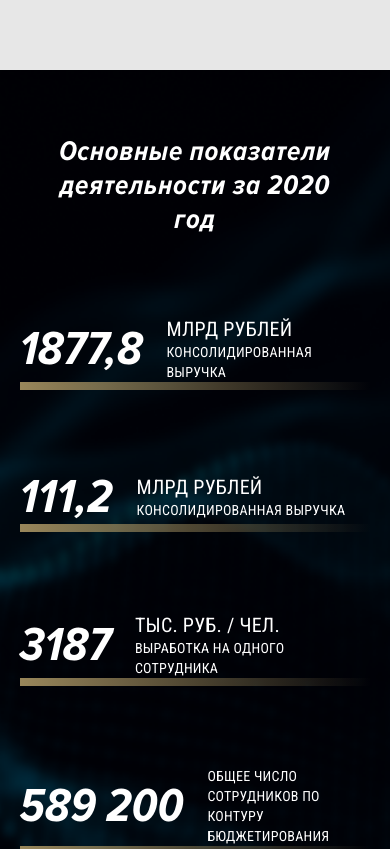
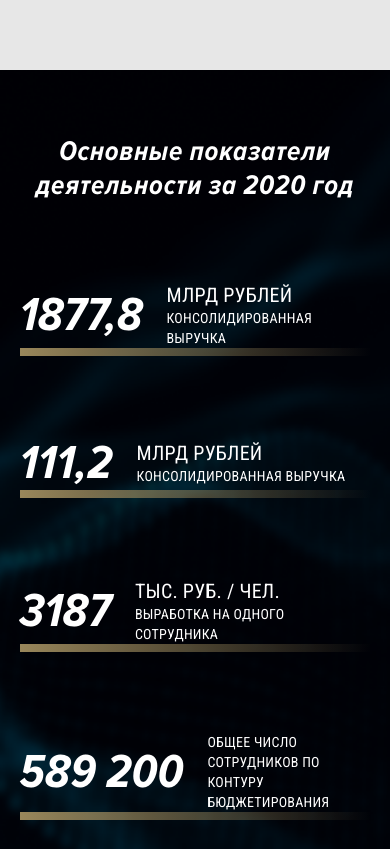
Before and after one commit to Empty-Fox/rostech, a plain HTML site: page index.html in a window 390 px wide. Shown: the part 3800-4649 px from the top of the page. Drawn offline with nearby package versions, Linux system fonts and the light colour scheme; a script that the page names is missing.

Commit message:
land unloading

```diff
--- a/css/style.css
+++ b/css/style.css
@@ -951,6 +951,8 @@ footer p a {
   .section_main_characteristics h2 {
     font-size: 28px;
     line-height: 34px;
+    max-width: 335px;
+    width: 100%;
   }
 
   .pad128 {
```
